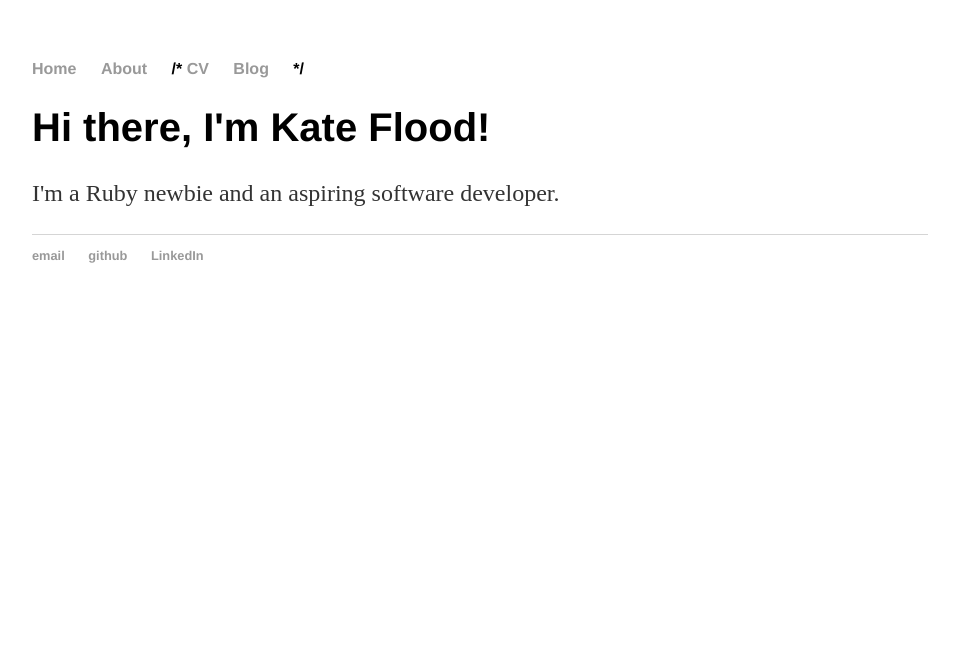
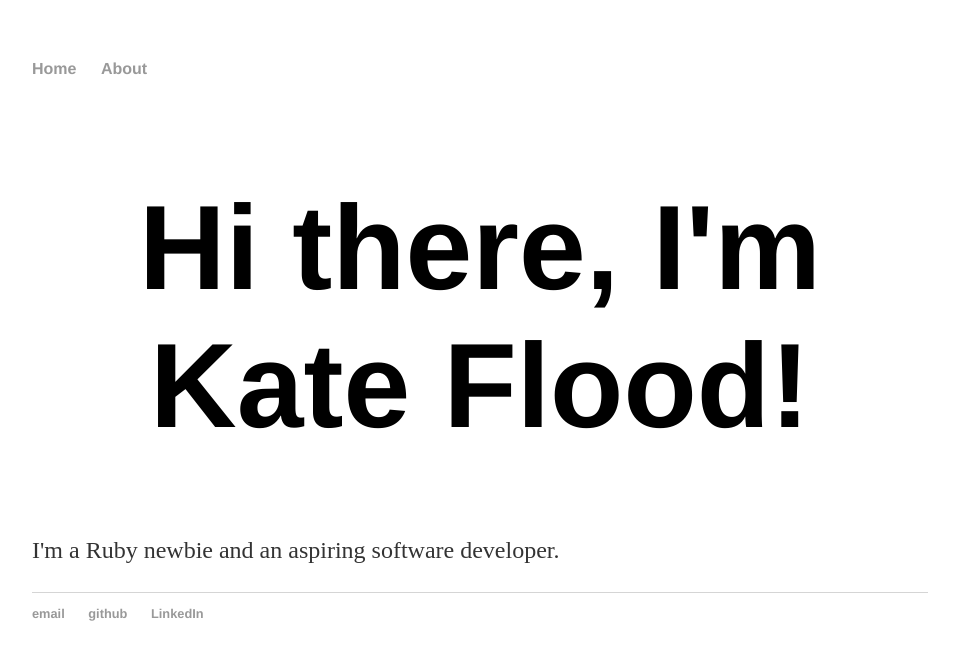
Before and after one commit to keflood/keflood.github.io, a Jekyll site: the page built from index.html, in a window 1280 px wide. Shown: the top 660 px of the page, without its empty margins (160-1119 px from the left). Built offline with Jekyll 4.4.1, drawn with Linux system fonts in a browser that asks for light colours.

Commit message:
new changes

```diff
--- a/_layouts/default.html
+++ b/_layouts/default.html
@@ -10,8 +10,8 @@
 	    		<ul>
 	        		<li><a href="/">Home</a></li>
 		        	<li><a href="/about">About</a></li>
-	        	/*	<li><a href="/cv">CV</a></li>
-	        		<li><a href="/blog">Blog</a></li> */
+	        	<!--	<li><a href="/cv">CV</a></li>
+	        		<li><a href="/blog">Blog</a></li> -->
 	    		</ul>
 			</nav>
 			<div class="container">
--- a/css/main.css
+++ b/css/main.css
@@ -20,8 +20,10 @@
     text-decoration: underline;
 }
 h1 {
-    font-size: 40px;
+    text-align: center;
+    font-size: 120px;
     font-family:'Helvetica', 'Sans-Serif';
+    margin-top: 100px;
 }
 p {
     font-size: 1.5em;
```
